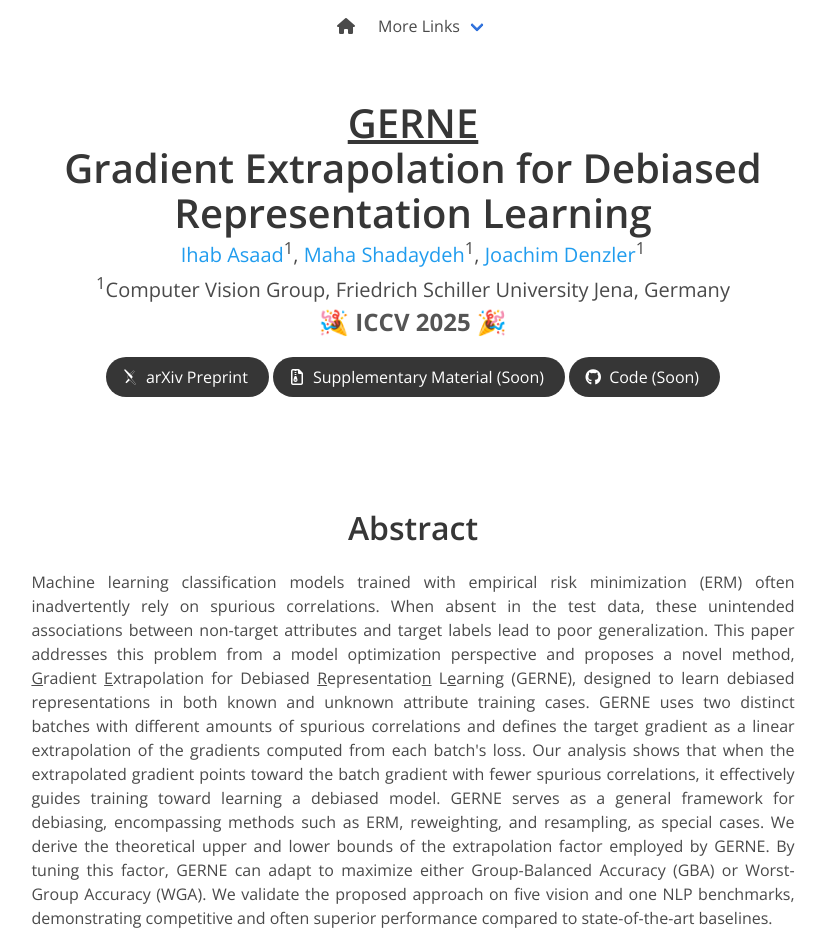
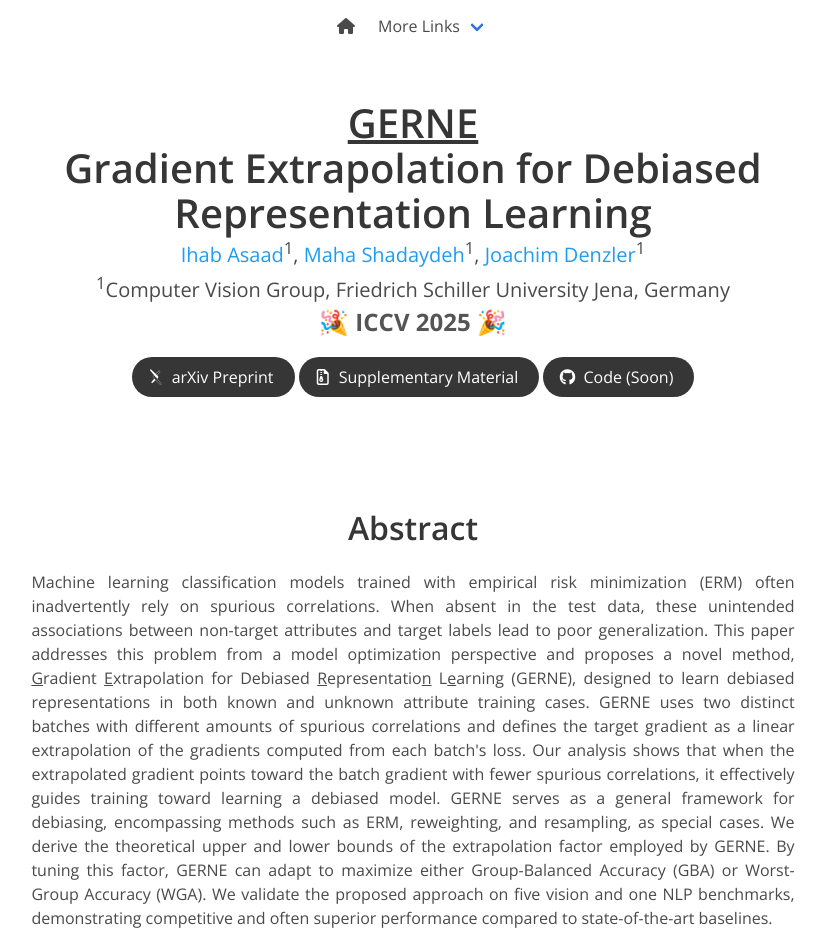
Before and after one commit to gerne-debias/gerne-debias.github.io, a plain HTML site: page index.html in a window 1280 px wide. Shown: the top 945 px of the page, without its empty margins (227-1053 px from the left). Drawn offline with Linux system fonts and the light colour scheme; files whose address does not match are found by name.

Commit message:
add supp

```diff
--- a/index.html
+++ b/index.html
@@ -116,12 +116,11 @@
                   </a>
                 </span>
                 <span class="link-block">
-                  <a class="external-link button is-normal is-rounded is-dark">
-                  <!-- <a href="./static/files/EIFER_supp.zip" class="external-link button is-normal is-rounded is-dark"> -->
+                  <a href="./static/files/Supp.pdf" class="external-link button is-normal is-rounded is-dark">
                     <span class="icon">
                       <i class="far fa-file-archive"></i>
                     </span>
-                    <span>Supplementary Material (Soon)</span>
+                    <span>Supplementary Material </span>
                   </a>
                 </span>
                 <span class="link-block">
@@ -260,7 +259,7 @@
           <div class="content">
             <p>
               This website is licensed under a <a rel="license" href="http://creativecommons.org/licenses/by-sa/4.0/">Creative Commons Attribution-ShareAlike 4.0 International License</a>.
-              This page was built using <a href="https://github.com/eifer-mam/eifer-mam.github.io">here</a> which was adopted from <a href="https://github.com/nerfies/nerfies.github.io">Nerfies</a> project page.
+              This page was built using <a href="https://github.com/eifer-mam/eifer-mam.github.io">EIFER</a> which was adopted from <a href="https://github.com/nerfies/nerfies.github.io">Nerfies</a> project page.
               If you want to use the design, please follow the original license and link.
             </p>
             <!-- <p>
```
Also changed, not shown: 1 other file.
